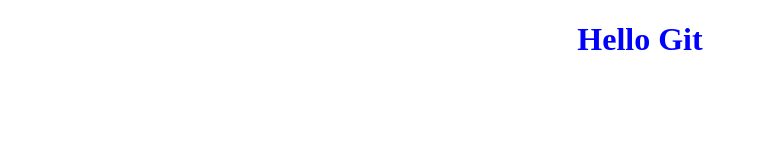
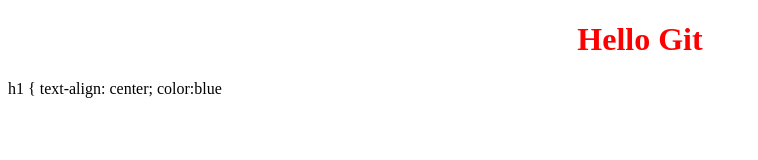
Before and after one commit to Kate-sw/MyFirstAttemptRepository, a plain HTML site: page index.html in a window 1280 px wide. Shown: the whole page, without its empty margins (0-758 px from the left). Drawn offline with Linux system fonts and the light colour scheme.

Commit message:
Created JS and CSS files

```diff
--- a/index.html
+++ b/index.html
@@ -5,14 +5,14 @@
     <meta http-equiv="X-UA-Compatible" content="IE=edge" />
     <meta name="viewport" content="width=device-width, initial-scale=1.0" />
     <title>Document</title>
+    <link rel="stylesheet" href="styles.css" />
   </head>
   <body>
     <h1>Hello Git</h1>
-    <style>
       h1 {
         text-align: center;
         color:blue
-      }
     </style>
+    <script src="index.js"></script>
   </body>
 </html>
--- /dev/null
+++ b/index.js
@@ -0,0 +1 @@
+alert("hi");
--- /dev/null
+++ b/styles.css
@@ -0,0 +1,4 @@
+h1 {
+  text-align: center;
+  color: red;
+}
```
